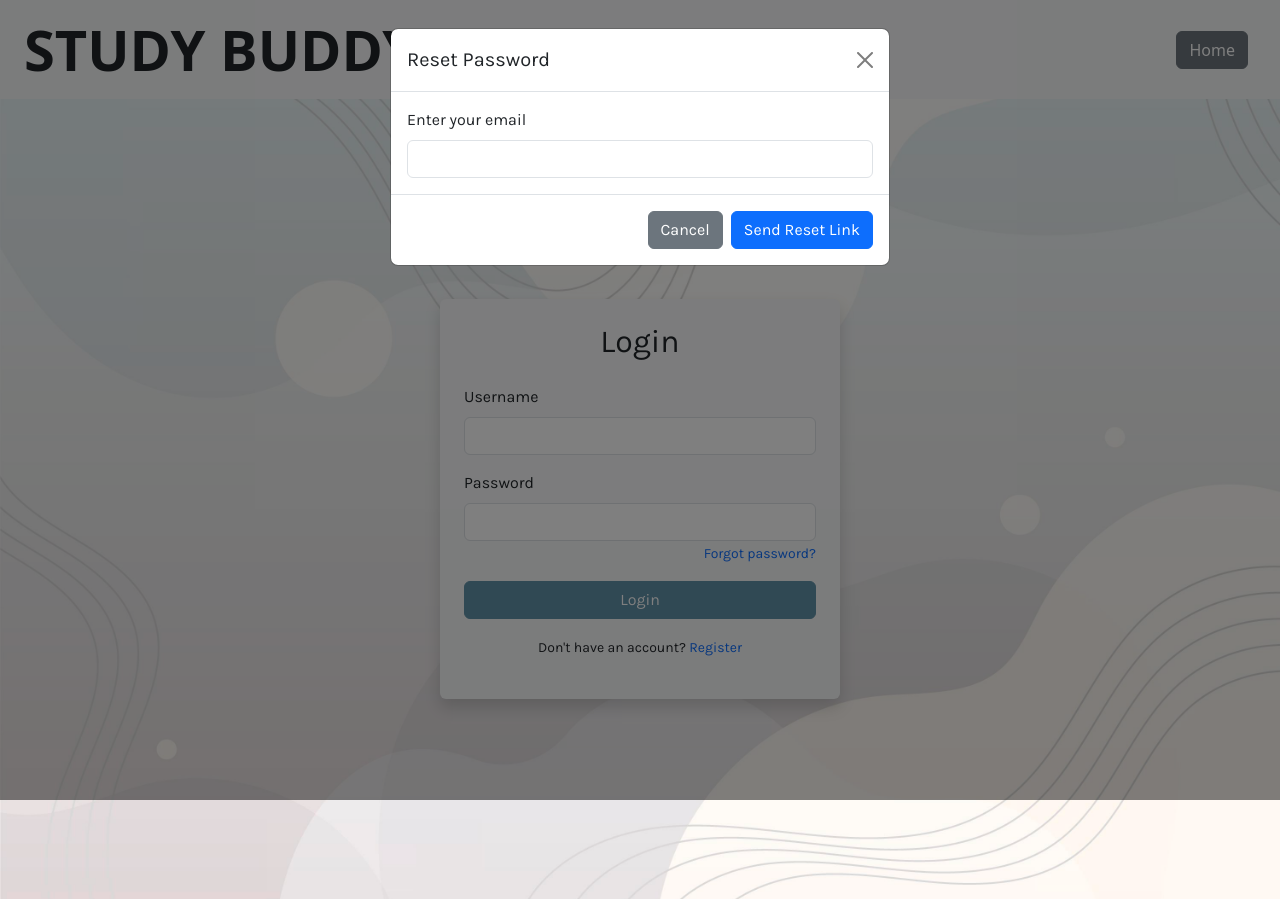
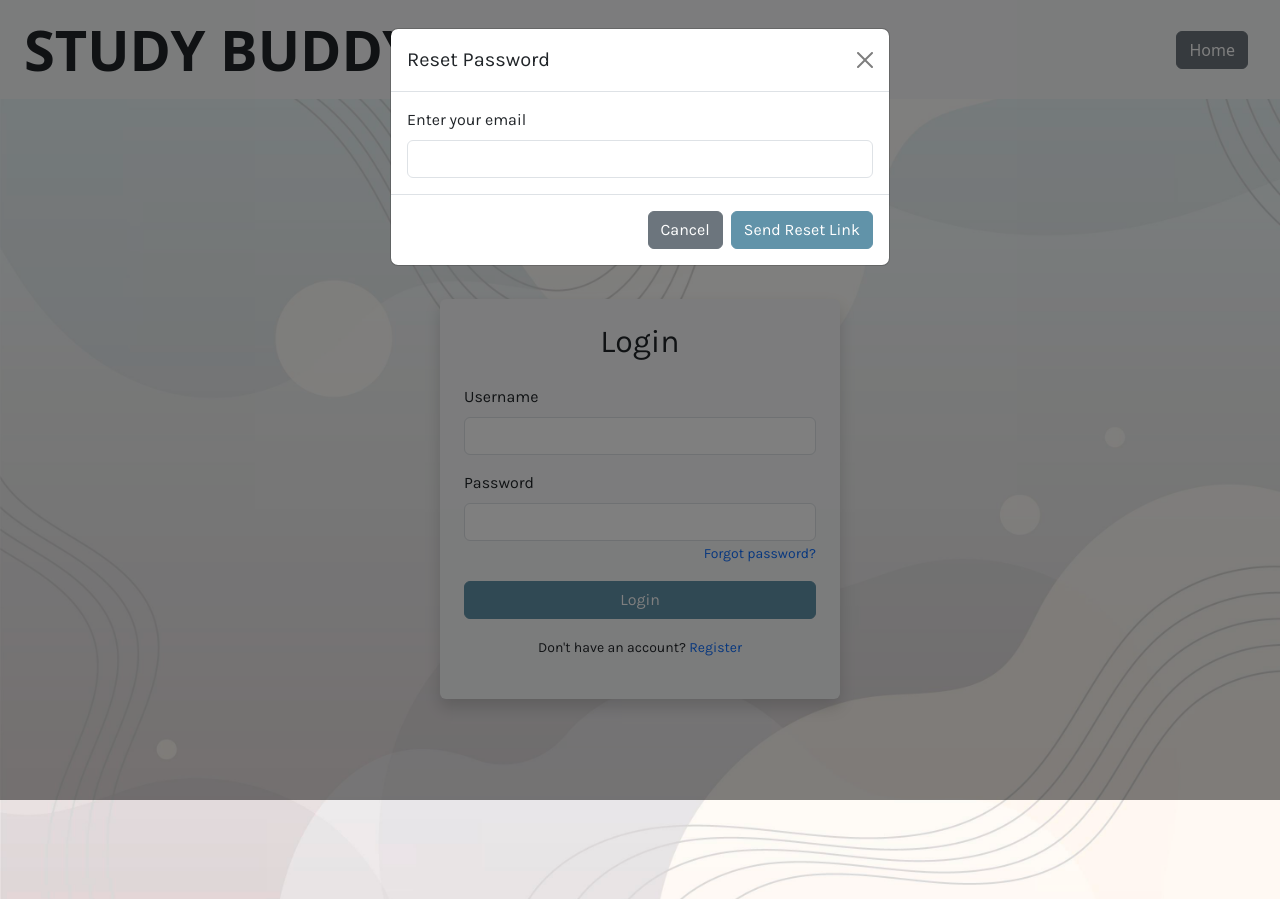
Before and after one commit to nsanchez9009/team24-react, a React (Vite) app: page /login in a window 1280 px wide. Both pictures are taken after a click on the element "Forgot password?". Built offline with nearby package versions, Linux system fonts and the light colour scheme; no server answers; a web font is replaced by a local one.

Commit message:
updated button color

```diff
--- a/src/components/ForgotPasswordModal.tsx
+++ b/src/components/ForgotPasswordModal.tsx
@@ -58,7 +58,14 @@ const ForgotPasswordModal: React.FC<ForgotPasswordModalProps> = ({ show, onClose
           {!successMessage && (
             <div className="modal-footer">
               <button type="button" className="btn btn-secondary" onClick={onClose}>Cancel</button>
-              <button type="button" className="btn btn-primary" onClick={handleForgotPassword}>Send Reset Link</button>
+              <button
+                type="button"
+                className="btn"
+                style={{ backgroundColor: '#6193A9', borderColor: '#6193A9', color: 'white' }}
+                onClick={handleForgotPassword}
+              >
+                Send Reset Link
+              </button>
             </div>
           )}
         </div>
```
